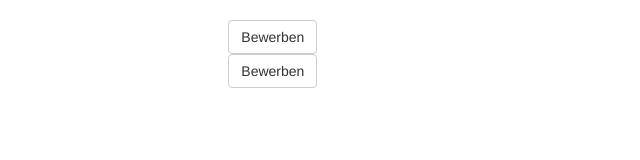
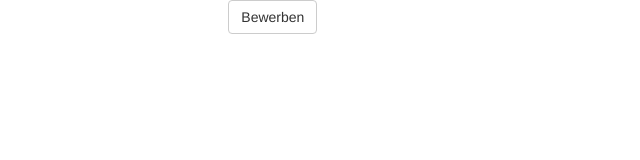
Before and after one commit to abacusresearch/jobs-portal-example, a plain HTML site: page description.html in a window 1280 px wide. Shown: the whole page, without its empty margins (0-640 px from the left). Drawn offline with nearby package versions, Linux system fonts and the light colour scheme; some packages are replaced by stand-ins of ours; a script that the page names is missing.

Commit message:
remove link from description page

```diff
--- a/description.html
+++ b/description.html
@@ -15,9 +15,6 @@
 </head>
 <body data-ng-app="jobsApp" data-ng-controller="JobsDescriptionCtrl">
 <div id="description-container" class="col-md-8 col-md-offset-2">
-    <br/>
-    <a class="btn btn-default nav-button font" href="form.html?customer={{customer}}&job={{jobId}}">Bewerben</a>
-    <br/>
     <div data-ng-bind-html="jobDescriptionPage"></div>
     <a class="btn btn-default nav-button font" href="form.html?customer={{customer}}&job={{jobId}}">Bewerben</a>
 </div>
```
